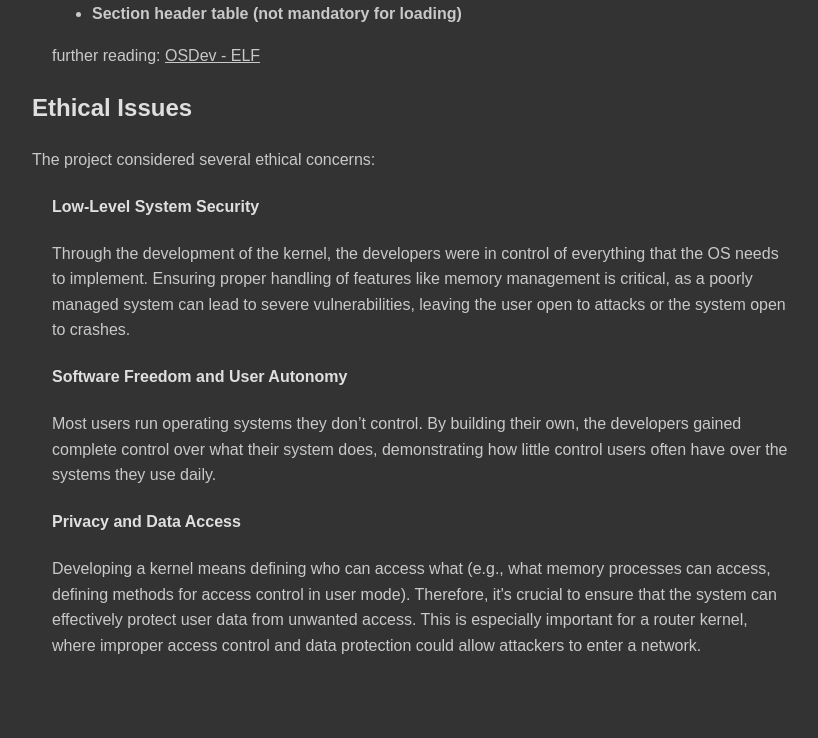
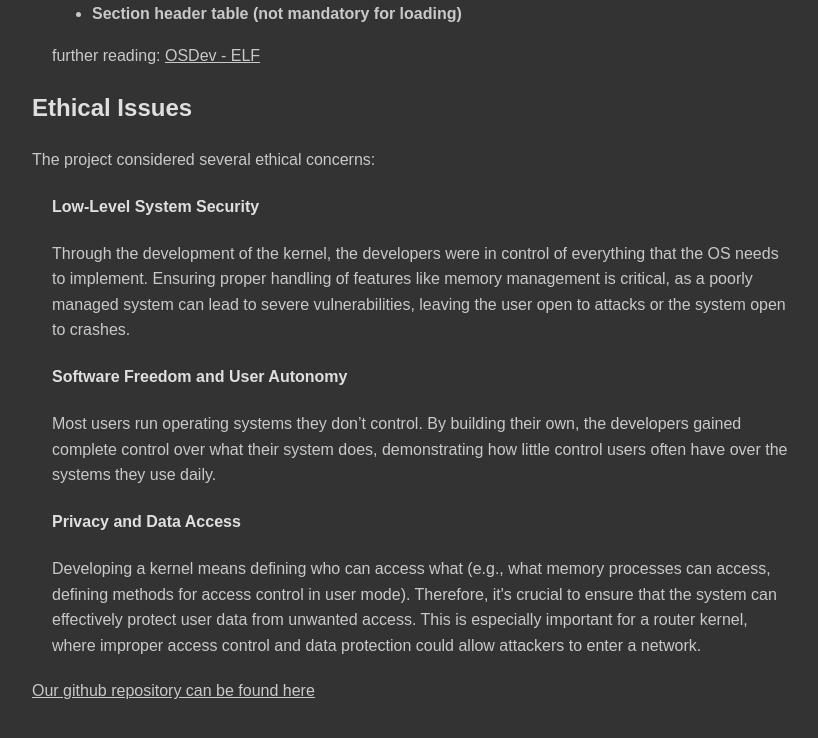
Before and after one commit to EthenM/router_kernel_site, a plain HTML site: page index.html in a window 1280 px wide. Shown: the part 3337-4075 px from the top of the page, without its empty margins (228-1046 px from the left). Drawn offline with Linux system fonts and the light colour scheme.

Commit message:
added a link to the github repo to the page.

```diff
--- a/index.html
+++ b/index.html
@@ -259,5 +259,7 @@
                 </p>
             </div>
         </div>
+
+        <p><a href="https://github.com/jovielarue/minirouter">Our github repository can be found here</a></p>
     </body>
 </html>
```
